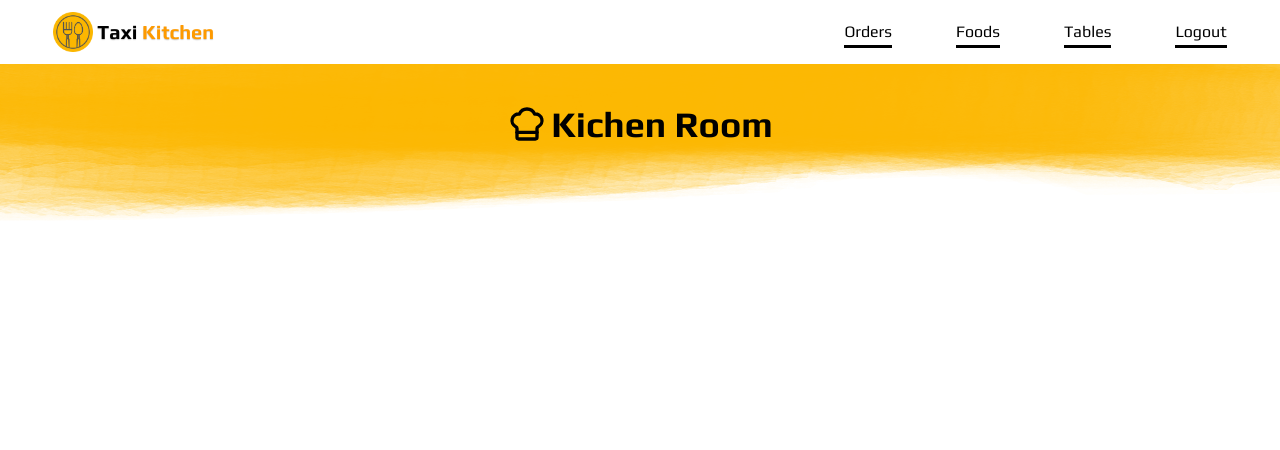
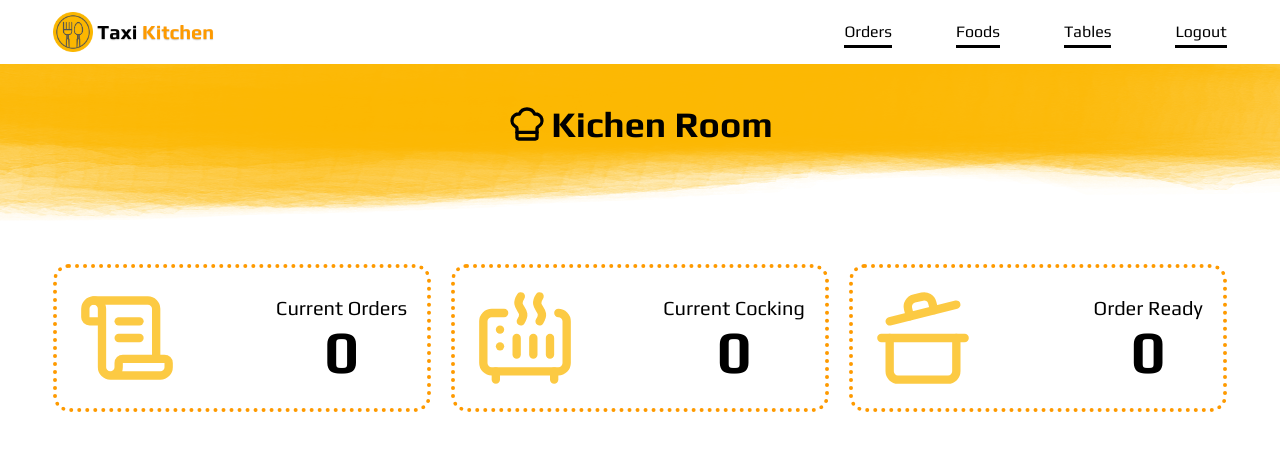
Before and after one commit to jahiddeveloper/Taxi-Kichen, a React (Vite) app: page / in a window 1280 px wide. Shown: the top 450 px of the page. Built offline with nearby package versions, Linux system fonts and the light colour scheme.

Commit message:
Card count is compleat

```diff
--- a/src/App.jsx
+++ b/src/App.jsx
@@ -1,6 +1,7 @@
 import "./App.css";
 import Heading from "./Component/Heading";
 import Navbar from "./Component/Navbar";
+import States from "./Component/States";
 
 function App() {
   return (
@@ -8,7 +9,12 @@ function App() {
       <header className="max-w-11/12 mx-auto py-3">
         <Navbar></Navbar>
       </header>
-      <Heading>Kichen Room</Heading>
+      <section>
+        <Heading>Kichen Room</Heading>
+      </section>
+      <section>
+        <States></States>
+      </section>
     </>
   );
 }
--- /dev/null
+++ b/src/Component/States.jsx
@@ -0,0 +1,43 @@
+import { ScrollText, CookingPot, Heater } from "lucide-react";
+import React from "react";
+
+const States = () => {
+  return (
+    <div className="max-w-11/12 mx-auto py-10 grid grid-cols-1 lg:grid-cols-3 gap-5">
+      {/* Total Order */}
+      <div className="border-4 border-dotted rounded-2xl border-amber-500 p-5">
+        <div className="flex flex-col lg:flex-row items-center justify-between">
+          <ScrollText className="animate-pulse" color="#fcb700" size={100} />
+          <div className="text-xl text-center">
+            Current Orders
+            <h2 className="text-6xl font-bold">0</h2>
+          </div>
+        </div>
+      </div>
+
+      {/* Total Cocking */}
+      <div className="border-4 border-dotted rounded-2xl border-amber-500 p-5">
+        <div className="flex flex-col lg:flex-row items-center justify-between">
+            <Heater className="animate-pulse" color="#fcb700" size={100} />
+          <div className="text-xl text-center">
+            Current Cocking
+            <h2 className="text-6xl font-bold">0</h2>
+          </div>
+        </div>
+      </div>
+
+      {/* Total Ready */}
+      <div className="border-4 border-dotted rounded-2xl border-amber-500 p-5">
+        <div className="flex flex-col lg:flex-row items-center justify-between">
+          <CookingPot className="animate-pulse" color="#fcb700" size={100} />
+          <div className="text-xl text-center">
+            Order Ready
+            <h2 className="text-6xl font-bold">0</h2>
+          </div>
+        </div>
+      </div>
+    </div>
+  );
+};
+
+export default States;
```
